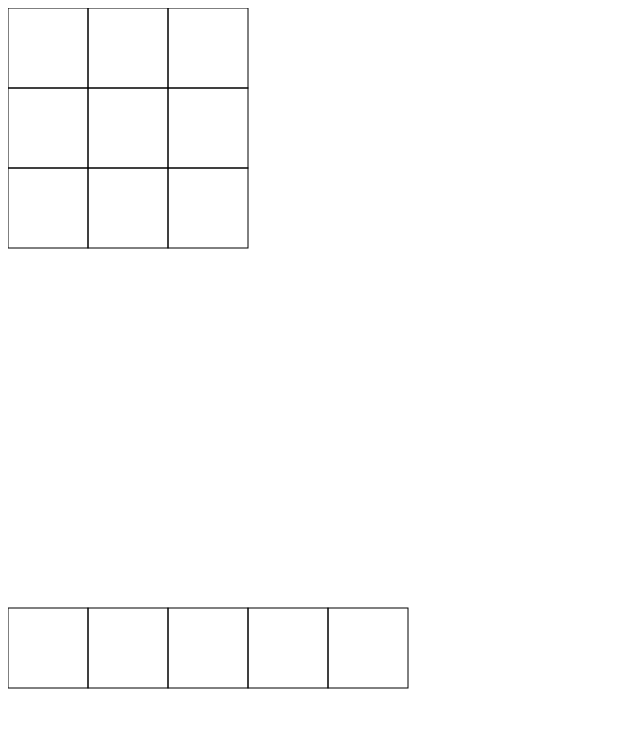
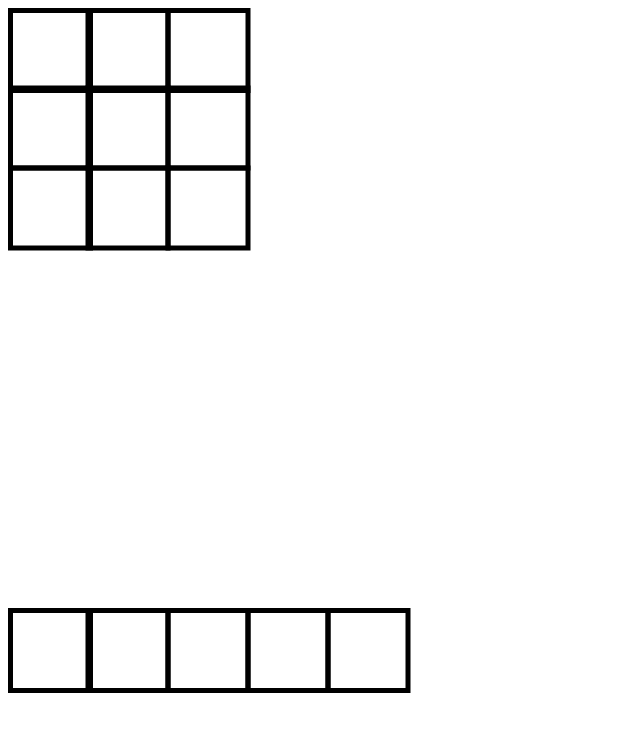
Before and after one commit to ecmcmurry/LLNL-STEM-Games-CSE333, a plain HTML site: page Elizabeth Games/gears/index.html in a window 1280 px wide. Shown: the top 732 px of the page, without its empty margins (0-640 px from the left). Drawn offline with Linux system fonts and the light colour scheme.

Commit message:
Added the ability to construct and draw Blocked cells

```diff
--- a/Elizabeth Games/gears/cell.js
+++ b/Elizabeth Games/gears/cell.js
@@ -1,21 +1,39 @@
 //Cell needs to define the basic components of a cell
+
+const size = 80;
+const lineWidth = 5;
 
 export class Cell {
     //Expand to include more information like contents
     //Maybe change names to be like, rowIndex?
-    constructor(row, col) {
+    constructor(row, col, isBlocked = false) {
         this.row = row;
         this.col = col;
+        //I might change this into a component
+        this.isBlocked = isBlocked;
     }
 
     draw(ctx) {
         //This shifts each cell over by the length of a cell. Without this they would all be on top of each other
-        const size = 80;
         let x = this.col * size;
         let y = this.row * size;
 
         //Draws the rectangle for the cell
-        ctx.strokeRect(x, y, size, size);
+        ctx.lineWidth = lineWidth;
+
+        //This offsets the first rows and columns just a little bit to prevent them from getting clipped by the canvas
+        if (this.row == 0) {
+            y = y + (lineWidth/2);
+        }
+        if (this.col == 0) {
+            x = x + (lineWidth/2);
+        }
+
+        if (!this.isBlocked) {
+            ctx.strokeRect(x, y, size, size);
+        } else {
+            ctx.fillRect(x, y, size, size);
+        }
         //This should also call the draw for the components when they are implemented.
     }
 }
--- a/Elizabeth Games/gears/main.js
+++ b/Elizabeth Games/gears/main.js
@@ -8,6 +8,7 @@ const ctx = canvas.getContext('2d');
 const w = canvas.width;
 const h = canvas.height;
 
+//This is temporary until I work on the loading system
 let grid = new Grid(3, 3);
 
 let inventory = new Grid(1, 5);
```
Also changed, not shown: Elizabeth Games/gears/index.html (+0 -4 lines).
